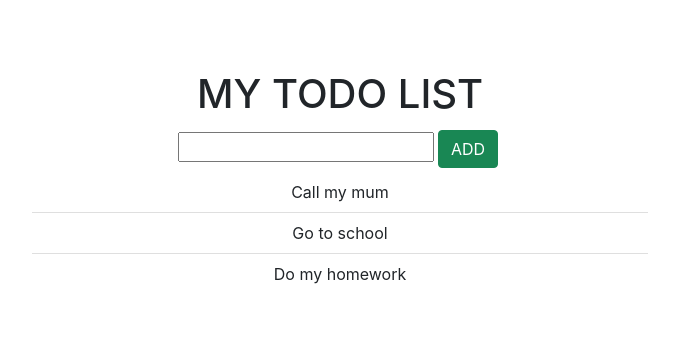
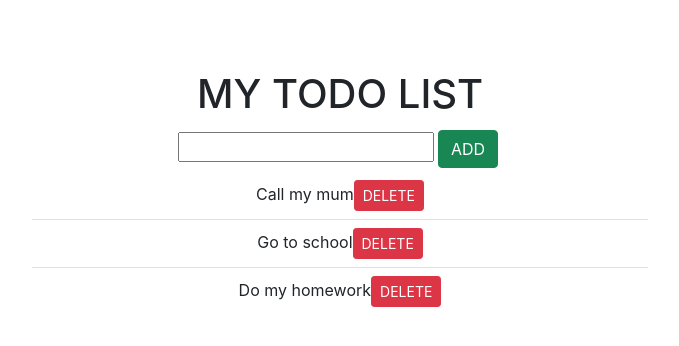
Before and after one commit to hidran/react-redux-todolist, a React (Create React App) app: page / in a window 1280 px wide. Shown: the top 346 px of the page, without its empty margins (300-979 px from the left). Built offline with nearby package versions, Linux system fonts and the light colour scheme.

Commit message:
redux adds deleteTodo action

```diff
--- a/src/App.js
+++ b/src/App.js
@@ -2,7 +2,7 @@ import React, {
   useRef
 } from 'react';
 import { connect } from 'react-redux';
-import { addTodo } from './actions';
+import { addTodo,deleteTodo } from './actions';
 import './App.css';
 
 const initTodos = [
@@ -24,7 +24,7 @@ const initTodos = [
 
 ];
 
-function App({addTodo, todos}) {
+function App({addTodo, deleteTodo,todos}) {
 
 
 
@@ -49,7 +49,9 @@ function App({addTodo, todos}) {
 
       <ul className="list-group list-group-flush">
         {
-          todos.map(todo => <li key={todo.name} className="list-group-item">{ todo.name}</li>)
+              todos.map(todo => <li key={todo.name} className="list-group-item">{todo.name}
+              <button onClick={() => deleteTodo(todo)} className="btn btn-danger btn-sm">DELETE</button>
+              </li>)
         }
           </ul>
           </div>
@@ -60,10 +62,12 @@ function App({addTodo, todos}) {
 const matchStateToProps = (state) => {
   return { todos: [...state] };
 }
-const mapDispatchToPros = (dispatch) => {
+/*const mapDispatchToPros = (dispatch) => {
   return {
-    addTodo: (name) => dispatch(addTodo(name))
+    addTodo: name => dispatch(addTodo(name)),
+    deleteTodo: todo => dispatch(deleteTodo(todo))
   }
 }
-const createConnector = connect(matchStateToProps, mapDispatchToPros);
+*/
+const createConnector = connect(matchStateToProps,{addTodo, deleteTodo} );
 export default createConnector(App);
--- a/src/actions/index.js
+++ b/src/actions/index.js
@@ -3,3 +3,6 @@
     const newTodo = {name,user_id:1, dueDate: new Date().toLocaleDateString()}
      return { type: 'ADD_TODO', payload: newTodo };
   };
+export const deleteTodo = todo => {
+   return ({ type: 'REMOVE_TODO', payload: todo });
+}
--- a/src/store.js
+++ b/src/store.js
@@ -21,7 +21,9 @@ const reducer = (state, action) => {
     switch (action.type) {
         case   'ADD_TODO':
 
-   return  [ action.payload, ...state ];
+        return [action.payload, ...state];
+      case 'REMOVE_TODO':
+        return state.filter(t => t.name!== action.payload.name )
 
         default:
             return state;
```
